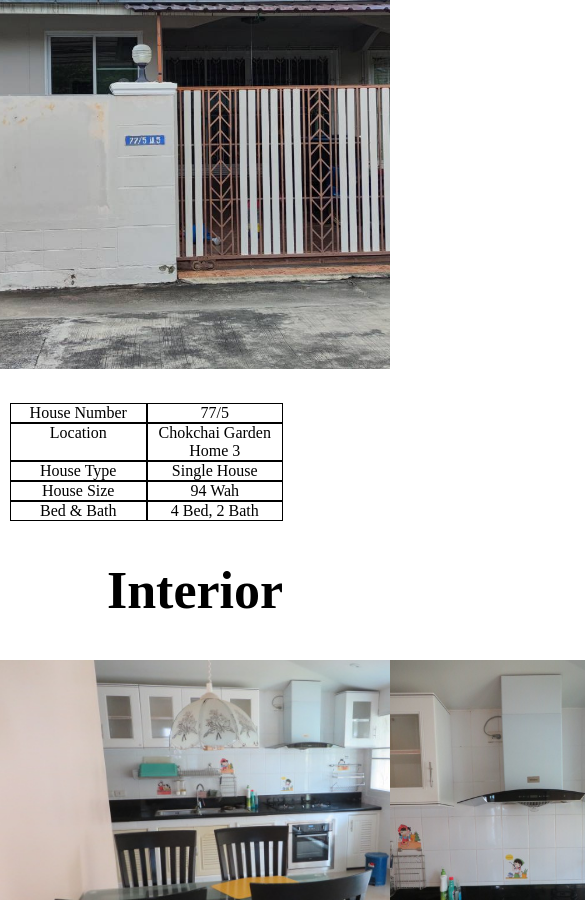
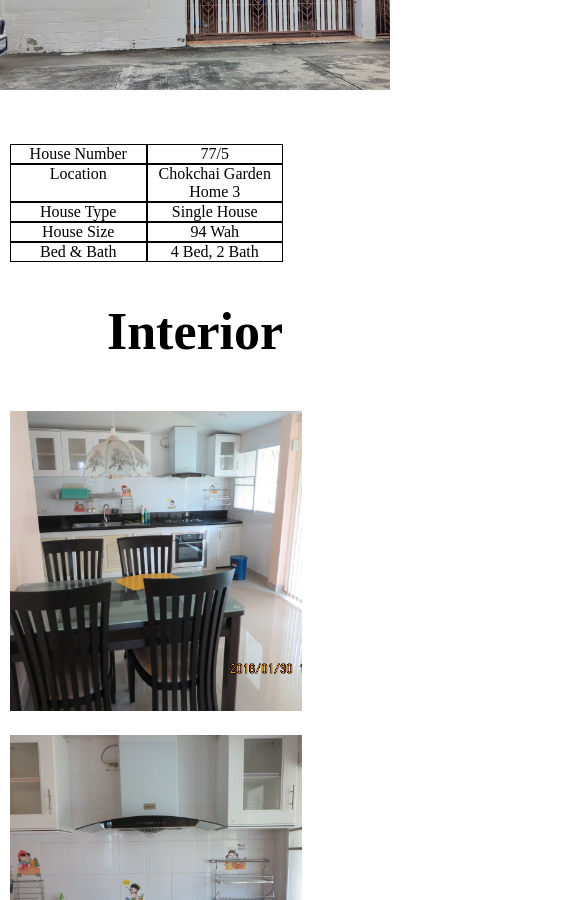
Before and after one commit to tomoyuki0514/Ayanohome, a plain HTML site: page index.html in a window 390 px wide. Shown: the part 1100-2000 px from the top of the page, 585 px wide, since content can reach past the window. Drawn offline with Linux system fonts and the light colour scheme; some packages are replaced by stand-ins of ours.

Commit message:
Add files via upload

```diff
--- a/css/style.css
+++ b/css/style.css
@@ -12,6 +12,11 @@ li {
   list-style: none;
 }
 
+.wrapper {
+  text-align: center;
+  /* align-items: center; */
+
+}
 #header {
   text-align: center;
 
@@ -47,23 +52,27 @@ li {
 
 #mainvisual img{
   width: 100%;
-  max-width: 1920px;
+  /* max-width: 1320px; */
+
   height: 400px;
   object-fit: cover;
   /* margin-bottom: 80px; */
 }
   #house img{
     width: 100%;
-    max-width: 1380px;
-    height: 500px;
+    max-width: 1320px;
+    height: 800px;
     object-fit: cover;
+
   }
   #house dl{
     display: flex;
     flex-wrap: wrap;
-    text-align: center;
-    width: 70%;
-    margin: 30px 10px;
+    margin: 0 auto;
+
+    width: 30%;
+    padding-top: 20px;
+
   }
   #house dt{
     width: 50%;
@@ -79,10 +88,13 @@ li {
   }
   #inner li{
     width: 100%;
-     padding-right:10px;
+     padding:10px;
   }
   #inner img{
-
+    width: 100%;
+    max-width: 960px;
+    object-fit: cover;
+    margin: 0 auto;
     height:400px;
   }
   .interior {
@@ -119,3 +131,58 @@ li {
     color: white;
     padding: 30px;
   }
+
+  @media screen and (max-width: 800px) {
+
+    .sec-title{
+      font-size: 48px;
+      font-weight: normal;
+    }
+    #menu li{
+      font-size: 24px;;
+    }
+    #house img{
+      width: 100%;
+      max-width: 800px;
+      height: 250px;
+      object-fit: cover;
+    }
+    #house dl{
+      display: flex;
+      flex-wrap: wrap;
+      text-align: center;
+      width: 70%;
+      margin: 30px 10px;
+    }
+
+  #inner ul{
+    flex-direction: column;
+    text-align: center;
+  }
+  #inner li{
+    width: 80%;
+     padding :10px;
+  }
+
+  #inner img{
+    width: 100%;
+    /* max-width: 600px; */
+    object-fit: cover;
+    margin: 0 auto;
+    height:300px;
+  }
+
+
+  #contact dl{
+    flex-direction: column;
+    margin-left: 10px;
+    margin-bottom: 10px;
+    text-align: center;
+  }
+
+  #contact .button input{
+    width: 200px;
+    padding: 20px;
+  }
+
+  }
```
